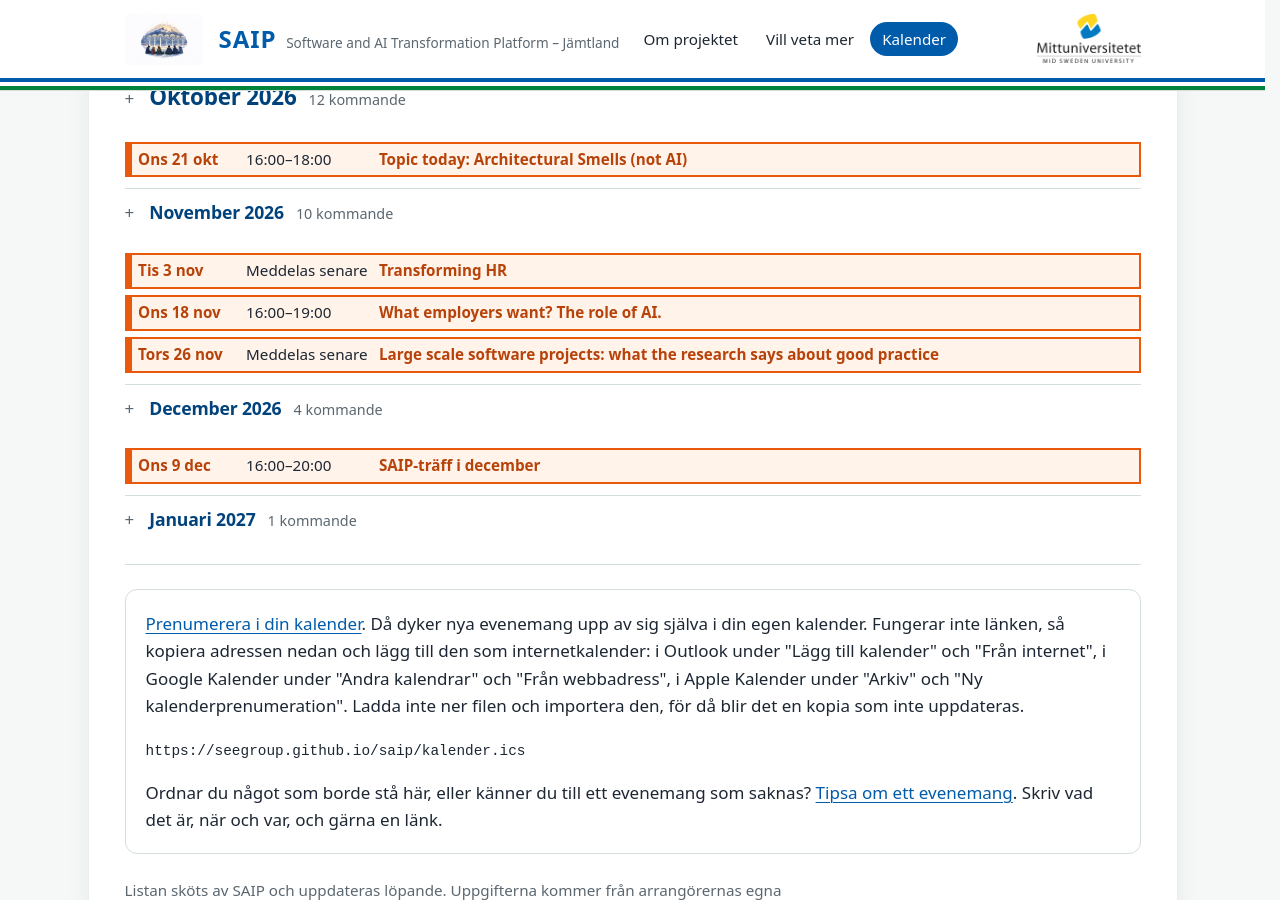
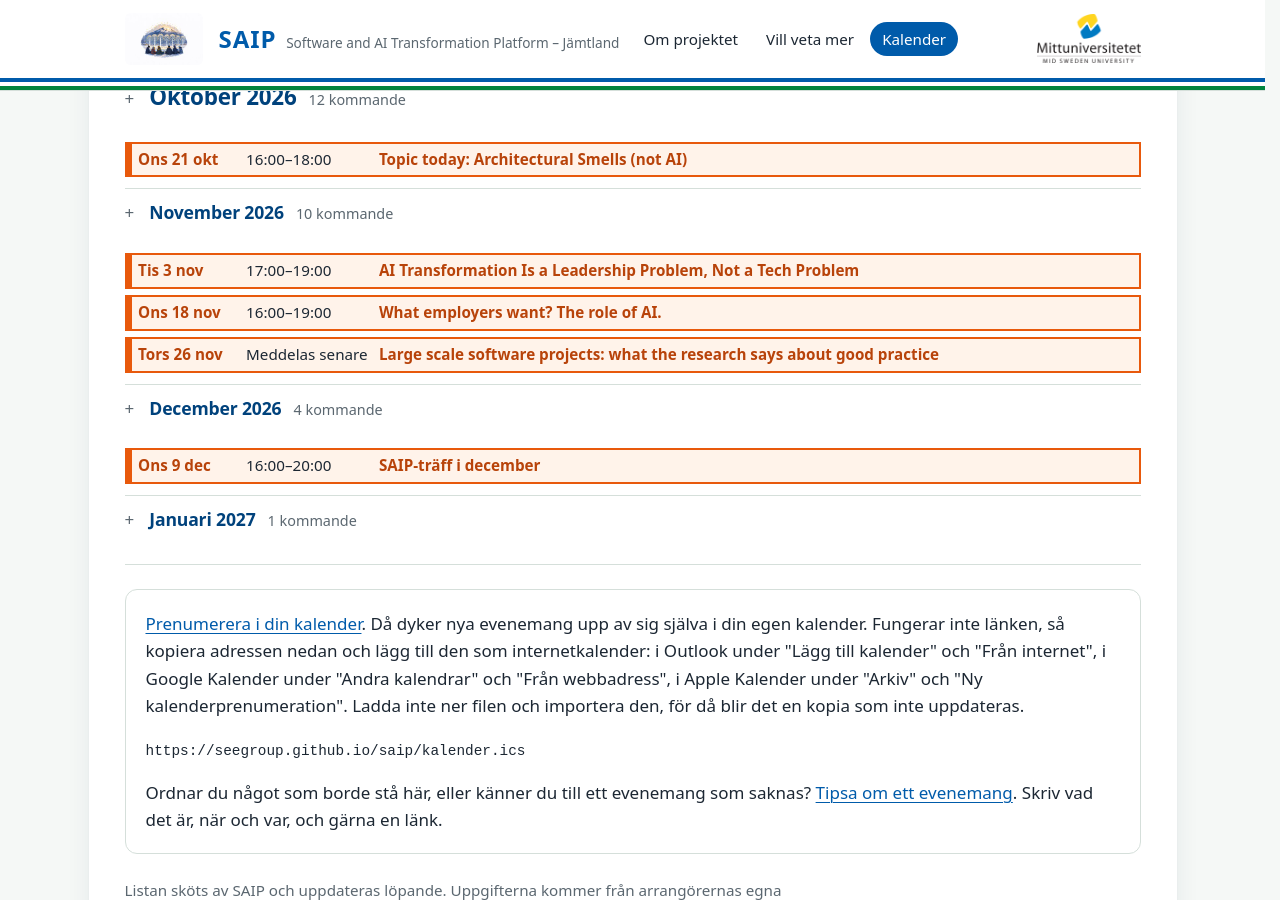
Before and after one commit to seegroup/seegroup.github.io, a Jekyll site: the page built from saip/kalender.md, in a window 1280 px wide and 900 px high, scrolled down 431 px. Built offline with Jekyll 4.4.1, drawn with Linux system fonts in a browser that asks for light colours; part of the change alters nothing that is shown.

Commit message:
Add the page for SAIP's second event, 3 November with Lucas Gren
"AI Transformation Is a Leadership Problem, Not a Tech Problem", 17:00 to 19:00 in Östersund, venue to be announced. Talk in English, then pizza and discussion. Sign-up shows as "Anmälan öppnar snart"; the Forms link is in the front matter as a comment, ready to switch on. The calendar entry gets the new title, time and a link to the page.

Claude-Session: https://claude.ai/code/session_01EpZn1hpQE6sFnkjKG7DjqC

```diff
--- a/_data/saip_events.yml
+++ b/_data/saip_events.yml
@@ -416,16 +416,17 @@
   cost: Gratis
   note: "SAIP:s första träff. Föredrag på engelska om arkitekturlukter och code health, sedan pizza och samtal om vad ni mäter."
 
-- title: "Transforming HR"
+- title: "AI Transformation Is a Leadership Problem, Not a Tech Problem"
   start: 2026-11-03
-  time: "Meddelas senare"
+  time: "17:00–19:00"
   place: Östersund
+  venue: "Lokal meddelas senare"
   organiser: "SAIP, Mittuniversitetet"
-  url:
+  url: https://seegroup.github.io/saip/events/2026-11-03-ai-transformation-leadership/
   category: ai
   saip: true
   cost: Gratis
-  note: "Seminarium med Lucas Gren, adjungerad i SEE-gruppen. Tid och lokal meddelas."
+  note: "SAIP:s andra träff. Föredrag på engelska av Lucas Gren, adjungerad lektor i SEE-gruppen, om AI-transformation som ledarskapsfråga, sedan pizza och samtal."
 
 - title: "What employers want? The role of AI."
   start: 2026-11-18
--- /dev/null
+++ b/saip/events/2026-11-03-ai-transformation-leadership.md
@@ -0,0 +1,43 @@
+---
+layout: saip-event
+title: "AI Transformation Is a Leadership Problem, Not a Tech Problem"
+lead: "SAIP:s andra träff. De flesta organisationer behandlar AI som en IT-utrullning. Lucas Gren menar att det är organisationsförändring, och att de största hindren sitter i vem som äger processerna, vem som fattar besluten och vilka vi har befordrat. Föredrag först, sedan pizza och gott om tid att prata."
+description: "SAIP:s andra träff i Östersund 3 november 2026, från 17:00. Föredrag på engelska av Lucas Gren om varför AI-transformation är en ledarskapsfråga, sedan pizza och samtal."
+permalink: /saip/events/2026-11-03-ai-transformation-leadership/
+bild: host
+start: 2026-11-03
+time: "17:00–19:00"
+place: Östersund
+venue: Lokal meddelas senare
+cost: Gratis, pizza och dryck ingår
+language: Föredraget på engelska, samtalet på svenska och engelska
+# Anmälan öppnar senare. Länken till formuläret är klar, ta bort kommentarstecknet när det är dags:
+# signup: https://forms.cloud.microsoft/e/7YycixYA3M
+# deadline: 2026-11-01
+kalender_id: ev-20261103-ai-transformation-is-a-leadership-problem-not-a-tech-problem
+speakers:
+  - name: Lucas Gren
+    role: Adjungerad lektor i SEE-gruppen, Getinge
+    photo: /assets/images/people/lucas-gren.jpg
+    url: https://www.miun.se/Personal/l/lucasgren/
+    bio: "Lucas är adjungerad lektor i forskargruppen SEE vid Mittuniversitetet och arbetar till vardags på Getinge med AI och mjukvaruutveckling i en reglerad bransch. Han forskar om de mänskliga och organisatoriska sidorna av mjukvaruutveckling och har drivit AI-utbildning genom en hel organisation."
+---
+
+Nästan alla ser nu vad generativ AI gör möjligt. Ändå fastnar många organisationer i pilotprojekt. Orsaken är sällan tekniken. Oftare lämnas AI över till de människor och strukturer som byggdes för att skydda det gamla sättet att arbeta.
+
+Ta med era egna erfarenheter. Var fastnar det hos er, vem äger AI-frågan i dag, och vad skulle behöva ändras för att komma vidare? Vi vill särskilt höra från er som arbetar med HR, ledning och verksamhetsutveckling.
+
+## Program
+
+**17:00 Välkommen och kort om SAIP.** Tio minuter om projektet, varför Mittuniversitetet gör det och hur ni kan vara med och påverka.
+
+**17:10 AI Transformation Is a Leadership Problem, Not a Tech Problem.** Föredrag på engelska, cirka 45 minuter med frågor. Med stöd i forskning om hur AI införs i industrin och i egen erfarenhet av att driva AI-utbildning genom en hel organisation förklarar Lucas varför AI beter sig mer som forskning och utveckling än som en systemutrullning. Föredraget går igenom fyra väggar som bromsar förändringen:
+
+- sponsorer som ställer sig bakom arbetet men inte driver det
+- ägargränser som aldrig böjer sig
+- AI-beslut som fattas av dem som äger den gamla processen
+- en ledarförsörjning som har belönat kontroll snarare än nyfikenhet
+
+Sedan handlar det om vad man kan göra i stället, med särskild uppmärksamhet på funktioner som HR, som saknar egna agila team och behöver lära sig genom att pröva.
+
+**18:00 Pizza, dryck och samtal.** Resten av kvällen är er. Hur ser det ut hos er: vem fattar AI-besluten, och vad händer när de hamnar hos den gamla processens ägare? Lucas, Felix och kollegor från SEE-gruppen går runt och lyssnar. SAIP pågår till 2029 och kan ordna seminarier och workshops kring det ni behöver, koppla ihop er med studenter för examensarbeten och projekt, och med forskare när ni vill prova något på allvar. Berätta vad som skulle hjälpa er, så blir det en del av planeringen för våren. Vi håller på till 19:00.
```
